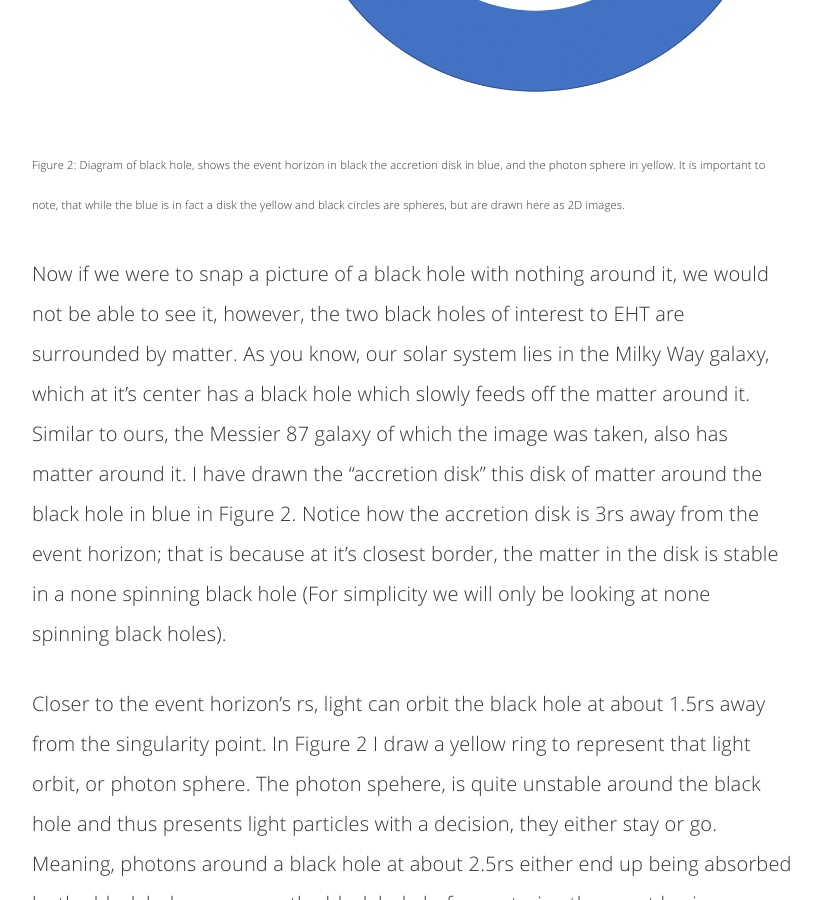
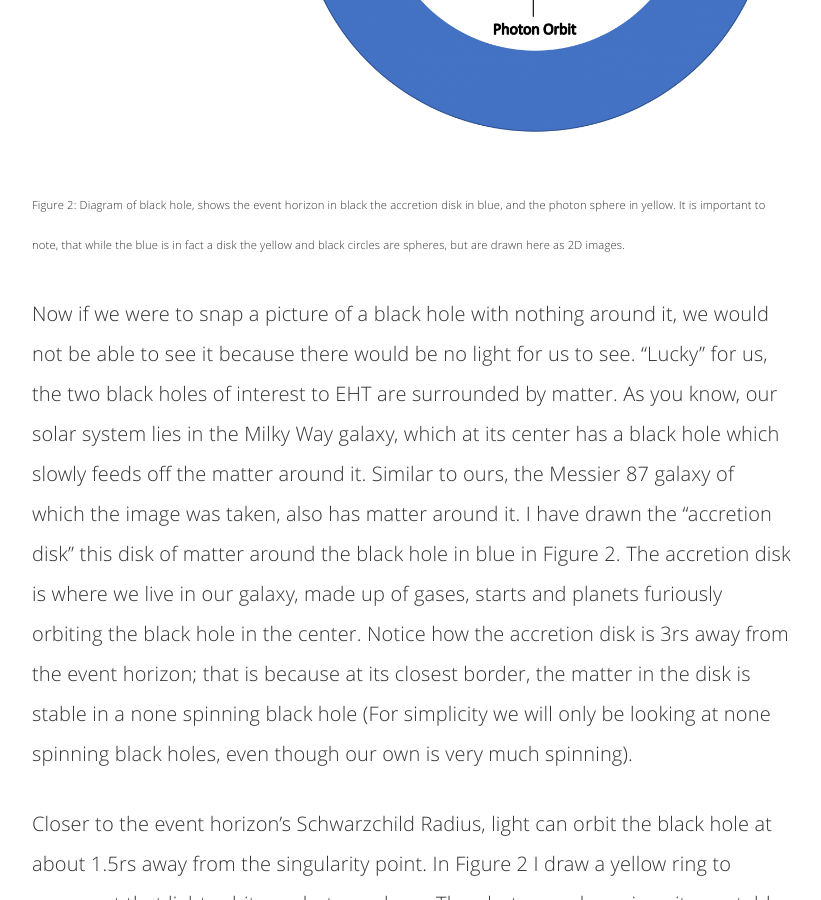
Before and after one commit to spacewired/spacewired.github.io, a Jekyll site: the page built from _posts/2019-04-10-a-black-holes-close-up.md, in a window 1280 px wide and 900 px high, scrolled down 3853 px. Shown: the whole window, without its empty margins (228-1049 px from the left). Built offline with Jekyll 4.4.1, drawn with Linux system fonts in a browser that asks for light colours; comment, search, counter and statistics services are not loaded; some of the changed text lies outside the part shown.

Commit message:
Update black hole post - grammar check

```diff
--- a/_posts/2019-04-10-a-black-holes-close-up.md
+++ b/_posts/2019-04-10-a-black-holes-close-up.md
@@ -21,14 +21,14 @@
 # The First Picture of a Black Hole!
 #### The Event Horizon Telescope Team releases first image of a black hole
 This morning I could not contain my excitement as I watched the live feed from the National Science Foundation (NSF)
-where scientists were scheduled to deliver one of the biggest, most impressive news, my generation might ever get to
-see. The first image of a black whole. Today the effort and coordination of a planet-scale array of eight ground-based
+where scientists were scheduled to deliver one of the biggest, most impressive news my generation might ever get to
+see. The first image of a black hole. Today the effort and coordination of a planet-scale array of eight ground-based
 radio telescopes has paid off. The Event Horizon Telescope (EHT) is said to be "an earth-sized telescope", because it
 technically is! The telescope, in essence, is the successful connection of a worldwide network of eight pre-existing
 telescopes deployed at a variety of challenging high-altitude sites which included, Hawai'i, Mexico, Arizona, Spanish,
 Chile and Antarctica.
 
-The image released today is that of the black hole at the heart of the distant galaxy, Messier 87. While the EHT has
+The image released today is that of the black hole at the heart of the distant galaxy Messier 87. While the EHT has
 been focused in capturing an image of the black hole at the center of our galaxy as well, the much larger size of the
 black hole in the Virgo galaxy and the location of it in respect to our current location in our own galaxy, made the
 Messier 87 black hole, "easier" to capture.
@@ -42,50 +42,41 @@
 steps would be if the first images of a black hole revealed an unexpected shape of the light bent around the black hole.
 The scientific community has long supported Einstein's theory of General Relativity which explains that the
 gravitational force created by an object of a given mass creates a "dip" in the fabric of space time which in
-turn bends all things around it. If this was the case, then if an object of sufficiently large mass were to exist,
-it's gravity would be so great, that light itself could not escape it, and would be pulled into the object.
+turn, bends all things around it. If this was the case, then if an object of sufficiently large mass were to exist,
+its gravity would be so great, that light itself could not escape it, and would be pulled in.
 An object of such mass is what we call a black hole. The mass of a black hole, according to Einstein's calculations,
-would bend light such that it would appear to form a ring around the black hole's center in it's event horizon.
+would bend light such that it would appear to form a ring around the black hole's event hotizon.
 
 A lot of astronomers, and theoretical physicists are wise enough to never undermine Einstein's conclusions, but the
 thought of it all being wrong did go through many of their minds as stated in an amazing episode of The Planetary Radio.
-What if everything we understood about space time was actually incorrect?
+What if everything we understood about space time was actually incorrect? Today's picture puts at ease a lot of these worries.
 
 ### What are we actually looking at?
-To better understand we are looking at, I have decided to break a black hole down a little further.
-Imagine the center of the spehere shown in Figure 2 is our blackhole. It is important to note that only the center
+To better understand what we are looking at, I have decided to break the concept of a black hole down a little further.
+Imagine the center of the sphere shown in Figure 2 is our blackhole. It is important to note that only the center
 point of the sphere represents the black hole (point of high mass), the rest of the black sphere/circle representes the event
-horizon. That is to say, the point at which not even light fired radially away from the black hole would be able to
-escape, or even less, be detected by an outside spectator (us!). The radius of our circle is called the Schwarzchild Radius (rs).
+horizon. That is to say, the point at which not even light fired radially away from the black hole would not be able to
+escape, or even less, be detected by an outside spectator (us!). The radius of the event horizon (our black circle) is called the Schwarzchild Radius (rs).
 
 ![Diagram0](/assets/img/BLACKHOLE/0Diagram.png)<sub><sup>Figure 2: Diagram of black hole, shows the event horizon in black
 the accretion disk in blue, and the photon sphere in yellow. It is important to note, that while the blue is in fact a disk
 the yellow and black circles are spheres, but are drawn here as 2D images.</sup></sub>
 
-Now if we were to snap a picture of a black hole with nothing around it, we would not be able to see it, however, the
-two black holes of interest to EHT are surrounded by matter. As you know, our solar system lies in the Milky Way galaxy,
-which at it's center has a black hole which slowly feeds off the matter around it. Similar to ours, the Messier 87 galaxy
-of which the image was taken, also has matter around it. I have drawn the "accretion disk" this disk of matter around the
-black hole in blue in Figure 2. Notice how the accretion disk is 3rs away from the event horizon; that is because
-at it's closest border, the matter in the disk is stable in a none spinning black hole (For simplicity we will only
-be looking at none spinning black holes).
+Now if we were to snap a picture of a black hole with nothing around it, we would not be able to see it because there would be no light for us to see. "Lucky" for us, the two black holes of interest to EHT are surrounded by matter. As you know, our solar system lies in the Milky Way galaxy, which at its center has a black hole which slowly feeds off the matter around it. Similar to ours, the Messier 87 galaxy of which the image was taken, also has matter around it. I have drawn the "accretion disk" this disk of matter around the  black hole in blue in Figure 2. The accretion disk is where we live in our galaxy, made up of gases, starts and planets furiously orbiting the black hole in the center. Notice how the accretion disk is 3rs away from the event horizon; that is because at its closest border, the matter in the disk is stable in a none spinning black hole (For simplicity we will only be looking at none spinning black holes, even though our own is very much spinning).
 
-Closer to the event horizon's rs, light can orbit the black hole at about 1.5rs away from the singularity point. In
-Figure 2 I draw a yellow ring to represent that light orbit, or photon sphere. The photon spehere, is quite unstable
+Closer to the event horizon's Schwarzchild Radius, light can orbit the black hole at about 1.5rs away from the singularity point. In Figure 2 I draw a yellow ring to represent that light orbit, or photon sphere. The photon spehere, is quite unstable
 around the black hole and thus presents light particles with a decision, they either stay or go. Meaning, photons
-around a black hole at about 2.5rs either end up being absorbed by the black hole, or escape the black hole before
+around a black hole at about 1.5rs either end up being absorbed by the black hole, or escape the black hole before
 entering the event horizon.
 
 Now that we know how all these components play a part in a black hole, we can answer the question: what exactly are we
 looking at? As predicted by Einstein's General Theory of Relativity, the black hole will warp space time around it and
 change the path the light travels. So imagine we are shooting light rays at the black hole; if we were to shoot a light
 photon stream straight at the black hole, it would absorb the light and nothing would be seen again. Now imagine that
-instead the light stream graced the black hole at about the circumference of the photon orbit (1.5rs) that would
+instead the light stream graced the black hole at about the circumference of the photon orbit (1.5rs), that would
 still not be enough to escape the gravitational pull of the black hole, and the light ray would end up in the black hole.
 Well it turns out, the specific radius required for the light particles to not be pulled into the event horizon, is about
-2.6rs, shown in Figure 3. Only at that radius will a light particle travel around the event horizon at approximately the radius of the photon
-orbit (yellow line) and then escape into infinity or make a U-turn and make it back to our telescopes. Now that light we will be able to see, and so we will really begin
-to "see" the black hole at about 2.6rs it's actual event horizon radius (this is why they call it, the black hole's shadow!).
+2.6rs, shown in Figure 3. Only at that radius will a light particle travel around the event horizon at approximately the radius of the photon orbit (yellow line) and then escape into infinity or make a U-turn and make it back to our telescopes (as shown by darker mustard yellow line). Now that light we will be able to see, and so we will really begin to "see" the black hole at about 2.6rs it's actual event horizon radius (this is why they call it, the black hole's shadow!).
 
 ![Diagram1](/assets/img/BLACKHOLE/1Diagram.png)<sub><sup>Figure 3: Shows the way light would behave as it passed
 near the black hole's event horizon. In order to escape the gravitational pull of a none spinning black hole, the light
@@ -94,11 +85,7 @@
 
 Now only ONE question remains! Why does the ring in the image look brighter on one side than on the other. This phenomena
 is due to something called "doppler beaming", and it is caused by the fact, that we may not be looking at the black hole
-in the center of Messier 87 from a top down view, where we see the accretion disk (The blue disk  with all the matter).
-If we are indeed looking at Messier from an angle in which the accretion disk lines up perpendicular to our point of view
-as shown in Figure 4, then it is the light of the back and front side of that accretion disk and all it's stars that we
-see come around the black hole and into our telescopes. If the galaxy is rotating toward us, the light seems more bulky and
-brighter while if it is going away from us, the ring looks dimmer and thinner.
+in the center of Messier 87 from a top down view, where we see the accretion disk (The blue disk  with all the matter) as portrayed in Figure 2.  If we are indeed looking at Messier from an angle in which the accretion disk lines up perpendicular to our point of view as shown in Figure 4, then it is the light of the back and front side of that accretion disk and all it's stars that we  see come around the black hole and into our telescopes. If the galaxy is rotating toward us, the light seems thicker and brighter while if it is going away from us, the ring looks dimmer and thinner.
 
 ![Diagram2](/assets/img/BLACKHOLE/2Diagram.png)<sub><sup>Figure 4: This is the Diagram shown in Figure 2, from
 a different perspective. Rather than a top-down view, this is a view parallel to the accretion disk. In a case
@@ -107,20 +94,19 @@
 Interstellar's CGI picture of a black hole! </sup></sub>
 
 Looking at the image we can tell we are looking at Messier at an angle almost perpendicular to the accretion disk and
-from the images, scientists have concluded the plasmas around the black hole is rotating clockwise.
-We can tell that Einstein's General Theory of Relativity has passed yet another crucial test, and it did so gracefully. The EHT team's
-picture showed that the ring of light around the black hole's shadow was indeed there, just as mathematically predicted!
+from the images, scientists have concluded the plasmas around the black hole is rotating clockwise.  From what we have learned we can conclude that the stars in the disk are traveling toward us in the bottom of the ring and away from us at it's top.
+Today Einstein's General Theory of Relativity has passed yet another crucial test, and it did so gracefully. The EHT team's
+picture showed that the ring of light around the black hole's shadow was indeed there, in all it's circular light bending glory, just as mathematically predicted!
 
 ### What's cool about the picture itself?
 The picture shown is just about 100 kilobytes but was processed from about 5PB worth of data (as a Big Data Scientist,
 I can tell you this is no joke). The image was taken electromagnetic waves with radio waves because they can show us
-features close into event horizon, and pas through the accretion disk. The $29 million dollar picture, is truly
+features close into event horizon, and pass through the accretion disk. The $29 million dollar picture, is truly
 remarkable and a landmark to human kind's history.
 
 I'm glad I got to see this moment, and I am excited to be part of a generation that will get to answer questions
 never answered before. You should get excited too! You just saw a black hole, a real one, something similar to what
-the center of our galaxy looks like, and that slowly pulls us in every day! I only wish Dr. Stephen Hawking had been
-here to see it.
+the center of our galaxy looks like. Every day we live our lives slowly approaching this massive point in the center of our galaxy, today we finally see what that looks like. I only wish Dr. Stephen Hawking had been here to see it.
 
 
 ![A black hole2](/assets/img/BLACKHOLE/blackhole-nasa.jpg)<sub><sup>Figure 5: A close-up of the core of the M87 galaxy
```
